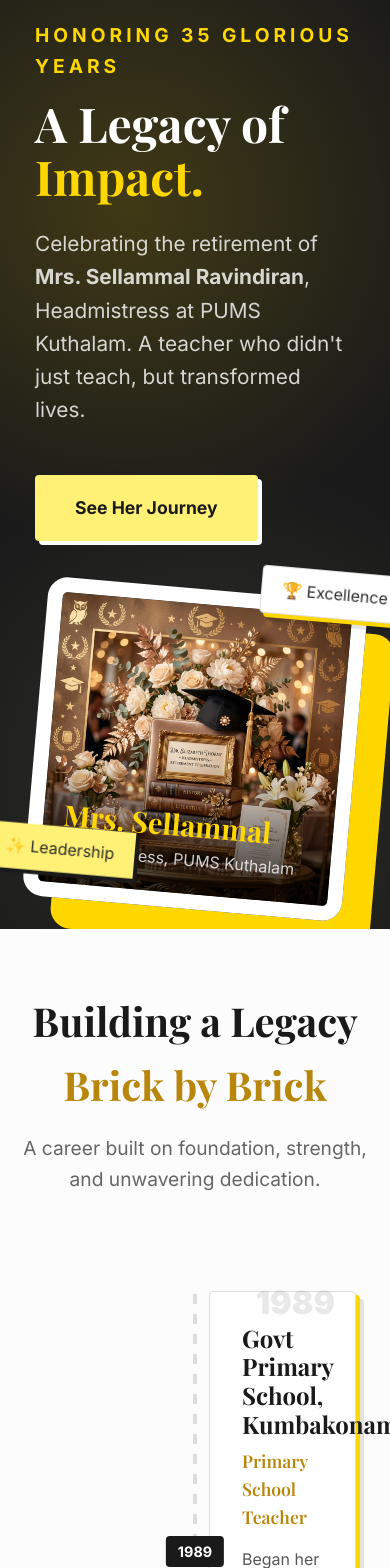
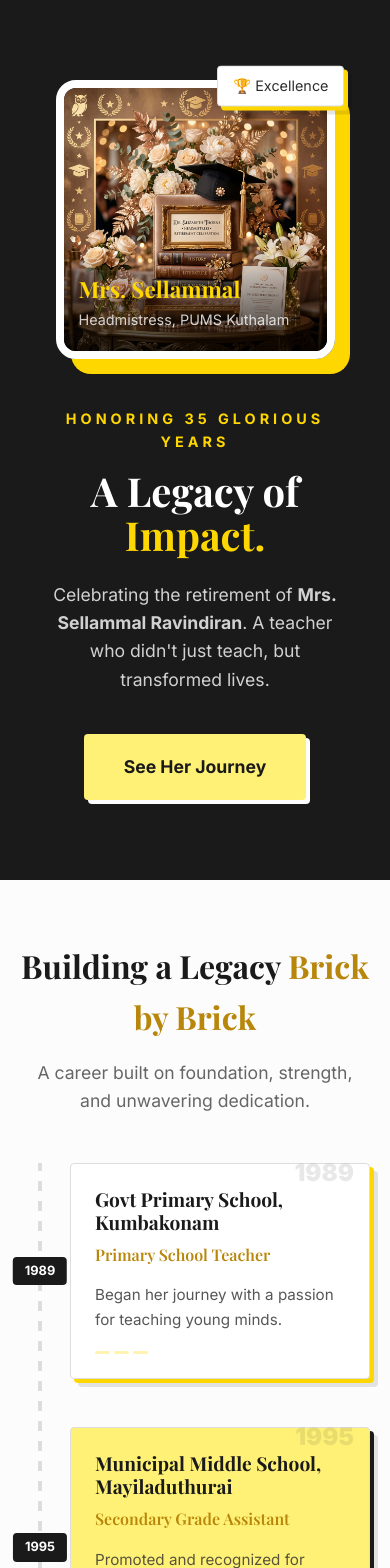
Before and after one commit to xrvnsp/Retire, a React (Vite) app: page / in a window 390 px wide. Shown: the top 1568 px of the page. Built offline with nearby package versions, Linux system fonts and the light colour scheme; a web font is replaced by a local one.

Commit message:
Fix mobile responsiveness for all components

```diff
--- a/src/components/FamilyMessages.jsx
+++ b/src/components/FamilyMessages.jsx
@@ -1,5 +1,6 @@
 import { motion } from 'framer-motion';
 import { Quote } from 'lucide-react';
+import { useMediaQuery } from './useMediaQuery';
 
 const messages = [
   {
@@ -25,23 +26,25 @@ const messages = [
 ];
 
 const FamilyMessages = () => {
+  const isMobile = useMediaQuery('(max-width: 768px)');
+
   return (
-    <section className="family-messages" style={{ backgroundColor: '#fff', padding: '100px 0' }}>
+    <section className="family-messages" style={{ backgroundColor: '#fff', padding: isMobile ? '60px 0' : '100px 0' }}>
       <div className="container">
         <motion.div
           initial={{ opacity: 0, scale: 0.9 }}
           whileInView={{ opacity: 1, scale: 1 }}
           viewport={{ once: true }}
-          style={{ textAlign: 'center', marginBottom: '5rem' }}
+          style={{ textAlign: 'center', marginBottom: isMobile ? '3rem' : '5rem' }}
         >
-          <h2 style={{ fontSize: 'clamp(2.5rem, 5vw, 3.5rem)' }}>Heartfelt <span style={{ color: 'var(--primary-dark)' }}>Notes</span></h2>
-          <div style={{ width: '80px', height: '4px', backgroundColor: 'var(--primary)', margin: '1rem auto' }} />
+          <h2 style={{ fontSize: 'clamp(2rem, 5vw, 3.5rem)' }}>Heartfelt <span style={{ color: 'var(--primary-dark)' }}>Notes</span></h2>
+          <div style={{ width: '60px', height: '4px', backgroundColor: 'var(--primary)', margin: '1rem auto' }} />
         </motion.div>
 
         <div style={{
           display: 'grid',
-          gridTemplateColumns: 'repeat(auto-fit, minmax(280px, 1fr))',
-          gap: '3rem'
+          gridTemplateColumns: isMobile ? '1fr' : 'repeat(auto-fit, minmax(280px, 1fr))',
+          gap: isMobile ? '2rem' : '3rem'
         }}>
           {messages.map((msg, index) => (
             <motion.div
@@ -52,31 +55,31 @@ const FamilyMessages = () => {
               transition={{ delay: index * 0.15 }}
               className={index % 2 === 0 ? "brick-card" : "brick-card-yellow"}
               style={{
-                padding: '3rem 2rem',
+                padding: isMobile ? '2rem 1.5rem' : '3rem 2rem',
                 display: 'flex',
                 flexDirection: 'column',
                 justifyContent: 'space-between'
               }}
             >
               <div>
-                <Quote size={40} color={index % 2 === 0 ? "var(--primary)" : "var(--secondary)"} style={{ opacity: 0.2, marginBottom: '1.5rem' }} />
+                <Quote size={isMobile ? 30 : 40} color={index % 2 === 0 ? "var(--primary)" : "var(--secondary)"} style={{ opacity: 0.2, marginBottom: '1rem' }} />
                 <p style={{
-                  fontSize: '1.1rem',
+                  fontSize: isMobile ? '1rem' : '1.1rem',
                   fontStyle: 'italic',
-                  marginBottom: '2rem',
+                  marginBottom: '1.5rem',
                   color: 'var(--text)',
                   lineHeight: '1.7'
                 }}>
                   "{msg.text}"
                 </p>
               </div>
-              <div style={{ borderTop: `1px solid ${index % 2 === 0 ? '#eee' : 'rgba(0,0,0,0.1)'}`, paddingTop: '1.5rem' }}>
-                <h4 style={{ fontSize: '1.2rem', color: 'var(--secondary)', fontWeight: 'bold' }}>{msg.name}</h4>
+              <div style={{ borderTop: `1px solid ${index % 2 === 0 ? '#eee' : 'rgba(0,0,0,0.1)'}`, paddingTop: '1rem' }}>
+                <h4 style={{ fontSize: '1.1rem', color: 'var(--secondary)', fontWeight: 'bold' }}>{msg.name}</h4>
                 <span style={{
                   color: index % 2 === 0 ? 'var(--primary-dark)' : 'var(--secondary)',
                   fontWeight: '600',
                   opacity: 0.8,
-                  fontSize: '0.9rem'
+                  fontSize: '0.85rem'
                 }}>
                   {msg.relation}
                 </span>
--- a/src/components/Hero.jsx
+++ b/src/components/Hero.jsx
@@ -1,25 +1,26 @@
 import { motion } from 'framer-motion';
 import heroImage from '../assets/hero.png';
+import { useMediaQuery } from './useMediaQuery';
 
 const Hero = () => {
+  const isMobile = useMediaQuery('(max-width: 768px)');
+
   return (
     <section className="hero" style={{
-      minHeight: '100vh',
+      minHeight: isMobile ? 'auto' : '100vh',
       display: 'flex',
       alignItems: 'center',
       justifyContent: 'center',
       position: 'relative',
       overflow: 'hidden',
       backgroundColor: 'var(--secondary)',
-      padding: '20px'
+      padding: isMobile ? '80px 20px' : '20px'
     }}>
       {/* Dynamic Background Shapes */}
+      {!isMobile && (
+        <>
           <motion.div
-        animate={{
-          scale: [1, 1.2, 1],
-          rotate: [0, 90, 0],
-          opacity: [0.1, 0.2, 0.1]
-        }}
+            animate={{ scale: [1, 1.2, 1], rotate: [0, 90, 0], opacity: [0.1, 0.2, 0.1] }}
             transition={{ duration: 20, repeat: Infinity, ease: "linear" }}
             style={{
               position: 'absolute',
@@ -32,13 +33,8 @@ const Hero = () => {
               zIndex: 1
             }}
           />
-
           <motion.div
-        animate={{
-          scale: [1, 1.3, 1],
-          rotate: [0, -45, 0],
-          opacity: [0.05, 0.1, 0.05]
-        }}
+            animate={{ scale: [1, 1.3, 1], rotate: [0, -45, 0], opacity: [0.05, 0.1, 0.05] }}
             transition={{ duration: 15, repeat: Infinity, ease: "linear" }}
             style={{
               position: 'absolute',
@@ -51,19 +47,23 @@ const Hero = () => {
               zIndex: 1
             }}
           />
+        </>
+      )}
 
       <div className="container" style={{ zIndex: 10, maxWidth: '1100px' }}>
         <div style={{
-          display: 'grid',
-          gridTemplateColumns: 'repeat(auto-fit, minmax(320px, 1fr))',
-          gap: '3rem',
-          alignItems: 'center'
+          display: 'flex',
+          flexDirection: isMobile ? 'column-reverse' : 'row',
+          gap: isMobile ? '3rem' : '4rem',
+          alignItems: 'center',
+          textAlign: isMobile ? 'center' : 'left'
         }}>
           {/* Text Content */}
           <motion.div
-            initial={{ opacity: 0, x: -100 }}
-            animate={{ opacity: 1, x: 0 }}
+            initial={{ opacity: 0, x: isMobile ? 0 : -100, y: isMobile ? 50 : 0 }}
+            animate={{ opacity: 1, x: 0, y: 0 }}
             transition={{ duration: 1, ease: "backOut" }}
+            style={{ flex: 1 }}
           >
             <motion.div
               initial={{ opacity: 0 }}
@@ -71,7 +71,7 @@ const Hero = () => {
               transition={{ delay: 0.5 }}
               style={{
                 color: 'var(--primary)',
-                fontSize: '1.2rem',
+                fontSize: isMobile ? '0.9rem' : '1.2rem',
                 fontWeight: 'bold',
                 letterSpacing: '4px',
                 textTransform: 'uppercase',
@@ -82,7 +82,7 @@ const Hero = () => {
             </motion.div>
 
             <h1 style={{
-              fontSize: 'clamp(3rem, 10vw, 5.5rem)',
+              fontSize: 'clamp(2.5rem, 10vw, 5.5rem)',
               color: 'white',
               lineHeight: '1.1',
               marginBottom: '1.5rem',
@@ -92,18 +92,18 @@ const Hero = () => {
             </h1>
 
             <p style={{
-              fontSize: '1.3rem',
+              fontSize: isMobile ? '1.1rem' : '1.3rem',
               color: 'rgba(255,255,255,0.8)',
               maxWidth: '500px',
-              marginBottom: '3rem',
+              margin: isMobile ? '0 auto 2.5rem' : '0 0 3rem',
               lineHeight: '1.6'
             }}>
-              Celebrating the retirement of <strong>Mrs. Sellammal Ravindiran</strong>,
-              Headmistress at PUMS Kuthalam. A teacher who didn't just teach, but transformed lives.
+              Celebrating the retirement of <strong>Mrs. Sellammal Ravindiran</strong>.
+              A teacher who didn't just teach, but transformed lives.
             </p>
 
             <motion.div
-              style={{ display: 'flex', gap: '1.5rem' }}
+              style={{ display: 'flex', justifyContent: isMobile ? 'center' : 'flex-start' }}
               initial={{ opacity: 0, y: 20 }}
               animate={{ opacity: 1, y: 0 }}
               transition={{ delay: 1 }}
@@ -116,7 +116,7 @@ const Hero = () => {
                 fontWeight: 'bold',
                 borderRadius: '4px',
                 display: 'inline-block',
-                boxShadow: '4px 4px 0px white'
+                boxShadow: isMobile ? '4px 4px 0px white' : '6px 6px 0px white'
               }}>
                 See Her Journey
               </a>
@@ -125,17 +125,17 @@ const Hero = () => {
 
           {/* Featured Image Frame */}
           <motion.div
-            initial={{ opacity: 0, scale: 0.8, rotate: -5 }}
-            animate={{ opacity: 1, scale: 1, rotate: 5 }}
+            initial={{ opacity: 0, scale: 0.8 }}
+            animate={{ opacity: 1, scale: 1 }}
             transition={{ duration: 1.2, ease: "backOut", delay: 0.3 }}
-            style={{ position: 'relative' }}
+            style={{ position: 'relative', width: isMobile ? '90%' : '45%', maxWidth: '400px' }}
           >
             <div style={{
               position: 'relative',
               borderRadius: '20px',
               overflow: 'hidden',
-              boxShadow: '30px 30px 0px var(--primary)',
-              border: '15px solid white'
+              boxShadow: isMobile ? '15px 15px 0px var(--primary)' : '30px 30px 0px var(--primary)',
+              border: isMobile ? '8px solid white' : '15px solid white'
             }}>
               <img
                 src={heroImage}
@@ -148,31 +148,34 @@ const Hero = () => {
                 left: '0',
                 width: '100%',
                 background: 'linear-gradient(transparent, rgba(0,0,0,0.8))',
-                padding: '40px 20px 20px',
-                color: 'white'
+                padding: isMobile ? '20px 15px' : '40px 20px 20px',
+                color: 'white',
+                textAlign: 'left'
               }}>
-                <h3 style={{ fontSize: '1.8rem', color: 'var(--primary)' }}>Mrs. Sellammal</h3>
-                <p style={{ fontSize: '1rem', opacity: 0.8 }}>Headmistress, PUMS Kuthalam</p>
+                <h3 style={{ fontSize: isMobile ? '1.4rem' : '1.8rem', color: 'var(--primary)' }}>Mrs. Sellammal</h3>
+                <p style={{ fontSize: '0.9rem', opacity: 0.8 }}>Headmistress, PUMS Kuthalam</p>
               </div>
             </div>
 
             {/* Floating Badges */}
             <motion.div
-              animate={{ y: [0, -15, 0] }}
+              animate={{ y: [0, -10, 0] }}
               transition={{ duration: 3, repeat: Infinity }}
               className="brick-card"
               style={{
                 position: 'absolute',
-                top: '-20px',
-                right: '-40px',
-                padding: '10px 20px',
+                top: isMobile ? '-10px' : '-20px',
+                right: isMobile ? '-10px' : '-40px',
+                padding: '8px 15px',
                 backgroundColor: 'white',
-                zIndex: 20
+                zIndex: 20,
+                fontSize: '0.9rem'
               }}
             >
               🏆 Excellence
             </motion.div>
 
+            {!isMobile && (
               <motion.div
                 animate={{ y: [0, 15, 0] }}
                 transition={{ duration: 4, repeat: Infinity, delay: 1 }}
@@ -188,6 +191,7 @@ const Hero = () => {
               >
                 ✨ Leadership
               </motion.div>
+            )}
           </motion.div>
         </div>
       </div>
--- a/src/components/MapLocation.jsx
+++ b/src/components/MapLocation.jsx
@@ -1,66 +1,83 @@
 import { motion } from 'framer-motion';
-import { MapPin, Phone, Mail, PartyPopper } from 'lucide-react';
+import { MapPin, Phone, PartyPopper } from 'lucide-react';
+import { useMediaQuery } from './useMediaQuery';
 
 const MapLocation = () => {
+  const isMobile = useMediaQuery('(max-width: 768px)');
+
   return (
-    <section className="map-location" style={{ backgroundColor: 'var(--bg)', padding: '100px 0' }}>
+    <section className="map-location" style={{ backgroundColor: 'var(--bg)', padding: isMobile ? '60px 0' : '100px 0' }}>
       <div className="container">
         <div style={{
-          display: 'grid',
-          gridTemplateColumns: 'repeat(auto-fit, minmax(350px, 1fr))',
-          gap: '4rem',
+          display: 'flex',
+          flexDirection: isMobile ? 'column' : 'row',
+          gap: isMobile ? '3rem' : '4rem',
           alignItems: 'center'
         }}>
           <motion.div
-            initial={{ opacity: 0, x: -50 }}
-            whileInView={{ opacity: 1, x: 0 }}
+            initial={{ opacity: 0, x: isMobile ? 0 : -50, y: isMobile ? 30 : 0 }}
+            whileInView={{ opacity: 1, x: 0, y: 0 }}
             viewport={{ once: true }}
+            style={{ flex: 1, textAlign: isMobile ? 'center' : 'left' }}
           >
-            <div style={{ display: 'flex', alignItems: 'center', gap: '1rem', marginBottom: '1rem' }}>
-              <PartyPopper color="var(--primary-dark)" size={32} />
-              <span style={{ fontWeight: 'bold', letterSpacing: '2px', color: 'var(--primary-dark)', textTransform: 'uppercase' }}>
+            <div style={{
+              display: 'flex',
+              alignItems: 'center',
+              justifyContent: isMobile ? 'center' : 'flex-start',
+              gap: '1rem',
+              marginBottom: '1rem'
+            }}>
+              <PartyPopper color="var(--primary-dark)" size={isMobile ? 24 : 32} />
+              <span style={{ fontWeight: 'bold', letterSpacing: '2px', color: 'var(--primary-dark)', textTransform: 'uppercase', fontSize: isMobile ? '0.8rem' : '1rem' }}>
                 Event Venue
               </span>
             </div>
 
-            <h2 style={{ fontSize: 'clamp(2rem, 5vw, 3.5rem)', marginBottom: '2rem', lineHeight: '1.2' }}>
+            <h2 style={{ fontSize: 'clamp(2rem, 5vw, 3.5rem)', marginBottom: '1.5rem', lineHeight: '1.2' }}>
               Join the <span style={{ color: 'var(--primary-dark)' }}>Celebration</span>
             </h2>
 
-            <p style={{ fontSize: '1.2rem', marginBottom: '3rem', color: 'var(--text-muted)', lineHeight: '1.6' }}>
+            <p style={{ fontSize: isMobile ? '1.1rem' : '1.2rem', marginBottom: '2.5rem', color: 'var(--text-muted)', lineHeight: '1.6' }}>
               We are honored to celebrate Mrs. Sellammal's retirement at <strong>R K Mahal</strong>.
-              Your presence will make this milestone even more special as we honor her 35-year legacy.
+              Your presence will make this milestone even more special.
             </p>
 
-            <div style={{ display: 'flex', flexDirection: 'column', gap: '2rem' }}>
-              <div className="brick-card" style={{ display: 'flex', alignItems: 'flex-start', gap: '1.5rem', padding: '1.5rem' }}>
-                <div style={{ padding: '12px', backgroundColor: 'var(--primary-light)', borderRadius: '8px' }}>
-                  <MapPin color="var(--secondary)" />
+            <div style={{ display: 'flex', flexDirection: 'column', gap: '1.5rem' }}>
+              <div className="brick-card" style={{
+                display: 'flex',
+                flexDirection: isMobile ? 'column' : 'row',
+                alignItems: isMobile ? 'center' : 'flex-start',
+                gap: '1rem',
+                padding: '1.5rem',
+                textAlign: isMobile ? 'center' : 'left'
+              }}>
+                <div style={{ padding: '10px', backgroundColor: 'var(--primary-light)', borderRadius: '8px' }}>
+                  <MapPin color="var(--secondary)" size={20} />
                 </div>
                 <div>
-                  <h4 style={{ fontSize: '1.2rem', marginBottom: '0.5rem' }}>Location</h4>
-                  <p style={{ opacity: 0.8 }}>R K Mahal, Mariyamman Kovil St, Vizhithiyur, Seshamoolai, Puducherry - 609607</p>
+                  <h4 style={{ fontSize: '1.1rem', marginBottom: '0.3rem' }}>Location</h4>
+                  <p style={{ opacity: 0.8, fontSize: '0.9rem' }}>R K Mahal, Mariyamman Kovil St, Vizhithiyur, Puducherry - 609607</p>
                 </div>
               </div>
 
-              <div style={{ display: 'flex', gap: '2rem' }}>
-                <div style={{ display: 'flex', alignItems: 'center', gap: '1rem' }}>
-                  <Phone size={20} color="var(--primary-dark)" />
-                  <span style={{ fontWeight: '600' }}>Venue Contact Available</span>
-                </div>
+              <div style={{ display: 'flex', justifyContent: isMobile ? 'center' : 'flex-start', alignItems: 'center', gap: '0.8rem' }}>
+                <Phone size={18} color="var(--primary-dark)" />
+                <span style={{ fontWeight: '600', fontSize: '0.9rem' }}>Venue Contact Available</span>
               </div>
             </div>
           </motion.div>
 
           <motion.div
-            initial={{ opacity: 0, x: 50 }}
-            whileInView={{ opacity: 1, x: 0 }}
+            initial={{ opacity: 0, x: isMobile ? 0 : 50, y: isMobile ? 30 : 0 }}
+            whileInView={{ opacity: 1, x: 0, y: 0 }}
             viewport={{ once: true }}
             style={{
-              height: '500px',
+              width: '100%',
+              flex: 1,
+              height: isMobile ? '350px' : '500px',
               borderRadius: '4px',
               overflow: 'hidden',
-              boxShadow: '20px 20px 0px var(--primary)',
+              boxShadow: isMobile ? '10px 10px 0px var(--primary)' : '20px 20px 0px var(--primary)',
               border: '2px solid #eee',
               position: 'relative'
             }}
--- a/src/components/Milestones.jsx
+++ b/src/components/Milestones.jsx
@@ -1,4 +1,5 @@
 import { motion } from 'framer-motion';
+import { useMediaQuery } from './useMediaQuery'; // I'll create this helper
 
 const milestones = [
   {
@@ -39,28 +40,30 @@ const milestones = [
 ];
 
 const Milestones = () => {
+  const isMobile = useMediaQuery('(max-width: 768px)');
+
   return (
-    <section id="milestones" className="milestones" style={{ backgroundColor: '#fcfcfc', overflow: 'hidden' }}>
+    <section id="milestones" className="milestones" style={{ backgroundColor: '#fcfcfc', overflow: 'hidden', padding: isMobile ? '60px 0' : '100px 0' }}>
       <div className="container">
         <motion.div
           initial={{ opacity: 0, y: -50 }}
           whileInView={{ opacity: 1, y: 0 }}
           viewport={{ once: true }}
-          style={{ textAlign: 'center', marginBottom: '6rem' }}
+          style={{ textAlign: 'center', marginBottom: isMobile ? '3rem' : '6rem' }}
         >
-          <h2 style={{ fontSize: 'clamp(2.5rem, 6vw, 4rem)', color: 'var(--secondary)' }}>
+          <h2 style={{ fontSize: 'clamp(2rem, 6vw, 4rem)', color: 'var(--secondary)' }}>
             Building a Legacy <span style={{ color: 'var(--primary-dark)' }}>Brick by Brick</span>
           </h2>
-          <p style={{ fontSize: '1.2rem', color: 'var(--text-muted)', marginTop: '1rem' }}>
+          <p style={{ fontSize: '1.1rem', color: 'var(--text-muted)', marginTop: '1rem' }}>
             A career built on foundation, strength, and unwavering dedication.
           </p>
         </motion.div>
 
         <div style={{ position: 'relative', maxWidth: '1000px', margin: '0 auto' }}>
-          {/* Central Path */}
+          {/* Central Path - Move to left on mobile */}
           <div style={{
             position: 'absolute',
-            left: '50%',
+            left: isMobile ? '20px' : '50%',
             transform: 'translateX(-50%)',
             width: '4px',
             height: '100%',
@@ -71,7 +74,7 @@ const Milestones = () => {
           {milestones.map((item, index) => (
             <motion.div
               key={index}
-              initial={{ opacity: 0, x: index % 2 === 0 ? -150 : 150, rotate: index % 2 === 0 ? -5 : 5 }}
+              initial={{ opacity: 0, x: isMobile ? 50 : (index % 2 === 0 ? -150 : 150), rotate: isMobile ? 0 : (index % 2 === 0 ? -5 : 5) }}
               whileInView={{ opacity: 1, x: 0, rotate: 0 }}
               viewport={{ once: true, margin: "-50px" }}
               transition={{
@@ -82,24 +85,25 @@ const Milestones = () => {
               }}
               style={{
                 display: 'flex',
-                justifyContent: index % 2 === 0 ? 'flex-end' : 'flex-start',
+                justifyContent: isMobile ? 'flex-start' : (index % 2 === 0 ? 'flex-end' : 'flex-start'),
                 alignItems: 'center',
                 width: '100%',
-                marginBottom: '5rem',
+                marginBottom: isMobile ? '3rem' : '5rem',
                 position: 'relative',
-                zIndex: 2
+                zIndex: 2,
+                paddingLeft: isMobile ? '50px' : '0'
               }}
             >
               {/* Year Indicator */}
               <div style={{
                 position: 'absolute',
-                left: '50%',
+                left: isMobile ? '20px' : '50%',
                 transform: 'translateX(-50%)',
                 backgroundColor: 'var(--secondary)',
                 color: 'white',
                 padding: '4px 12px',
                 borderRadius: '4px',
-                fontSize: '0.9rem',
+                fontSize: '0.8rem',
                 fontWeight: 'bold',
                 zIndex: 3
               }}>
@@ -107,35 +111,35 @@ const Milestones = () => {
               </div>
 
               <div className={`brick-card ${item.type === 'yellow' ? 'brick-card-yellow' : ''}`} style={{
-                width: '42%',
-                margin: '0 4%'
+                width: isMobile ? '100%' : '42%',
+                margin: isMobile ? '0' : '0 4%',
+                padding: isMobile ? '1.5rem' : '2rem'
               }}>
                 <div style={{
                   position: 'absolute',
-                  top: '-15px',
-                  [index % 2 === 0 ? 'right' : 'left']: '20px',
-                  fontSize: '2rem',
+                  top: '-10px',
+                  [isMobile ? 'right' : (index % 2 === 0 ? 'right' : 'left')]: '15px',
+                  fontSize: '1.5rem',
                   opacity: 0.1,
                   fontWeight: '900'
                 }}>
                   {item.year}
                 </div>
-                <h3 style={{ fontSize: '1.5rem', marginBottom: '0.5rem', lineHeight: '1.2' }}>{item.school}</h3>
-                <h4 style={{ fontSize: '1.1rem', color: 'var(--primary-dark)', marginBottom: '1rem', fontWeight: '600' }}>
+                <h3 style={{ fontSize: isMobile ? '1.2rem' : '1.5rem', marginBottom: '0.5rem', lineHeight: '1.2' }}>{item.school}</h3>
+                <h4 style={{ fontSize: '1rem', color: 'var(--primary-dark)', marginBottom: '1rem', fontWeight: '600' }}>
                   {item.role}
                 </h4>
-                <p style={{ fontSize: '1rem', color: 'var(--text)', opacity: 0.8 }}>{item.desc}</p>
+                <p style={{ fontSize: '0.95rem', color: 'var(--text)', opacity: 0.8 }}>{item.desc}</p>
 
-                {/* Brick Texture Detail */}
                 <div style={{
-                  marginTop: '1.5rem',
+                  marginTop: '1.2rem',
                   display: 'flex',
                   gap: '4px'
                 }}>
                   {[1,2,3].map(i => (
                     <div key={i} style={{
-                      width: '20px',
-                      height: '4px',
+                      width: '15px',
+                      height: '3px',
                       backgroundColor: item.type === 'yellow' ? 'var(--secondary)' : 'var(--primary)',
                       opacity: 0.3,
                       borderRadius: '2px'
--- /dev/null
+++ b/src/components/useMediaQuery.js
@@ -0,0 +1,17 @@
+import { useState, useEffect } from 'react';
+
+export const useMediaQuery = (query) => {
+  const [matches, setMatches] = useState(false);
+
+  useEffect(() => {
+    const media = window.matchMedia(query);
+    if (media.matches !== matches) {
+      setMatches(media.matches);
+    }
+    const listener = () => setMatches(media.matches);
+    media.addListener(listener);
+    return () => media.removeListener(listener);
+  }, [matches, query]);
+
+  return matches;
+};
```
Lines whose indentation alone changed are shown as unchanged.
